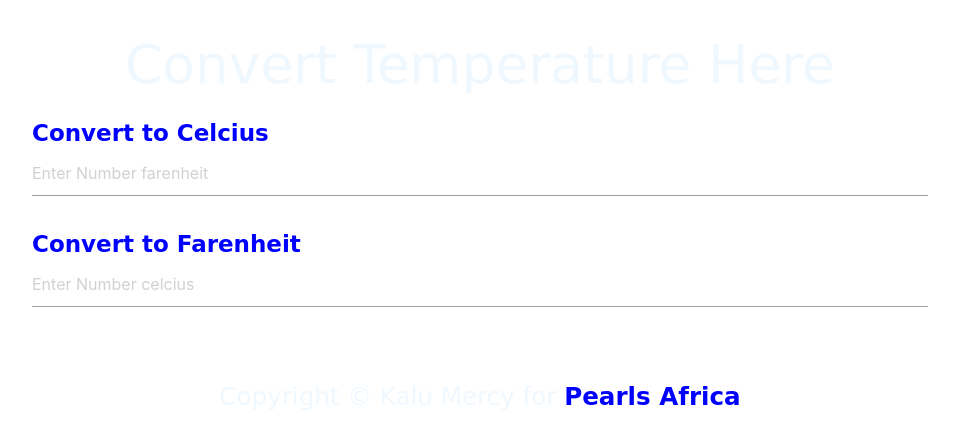
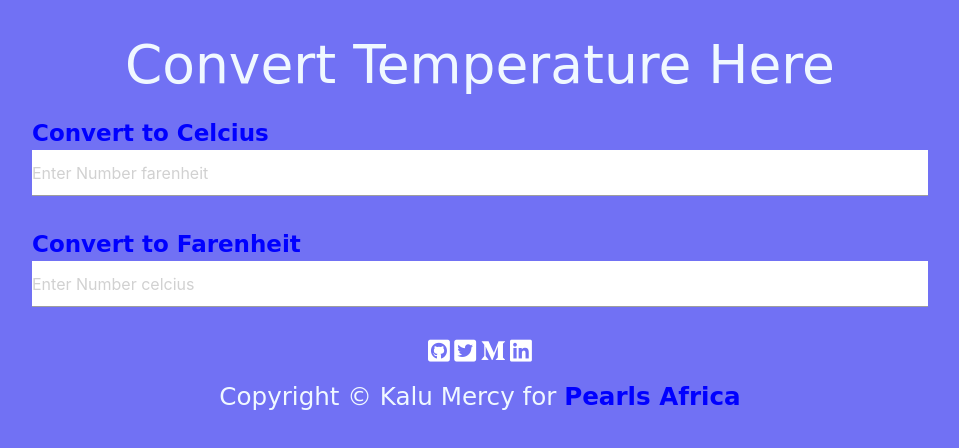
Before and after one commit to belrah/Temp-Converter, a plain HTML site: page index.html in a window 1280 px wide. Shown: the whole page, without its empty margins (160-1119 px from the left). Drawn offline with nearby package versions, Linux system fonts and the light colour scheme; a web font is replaced by a local one.

Commit message:
added background color

```diff
--- a/materialize/css/temp.css
+++ b/materialize/css/temp.css
@@ -16,7 +16,8 @@ body {
     align-items: center;
     color: aliceblue;
     height: 100vh;
-    width: 100%
+    width: 100%;
+    background-color: rgba(94, 94, 243, 0.877);
 }
 
 label {
```
